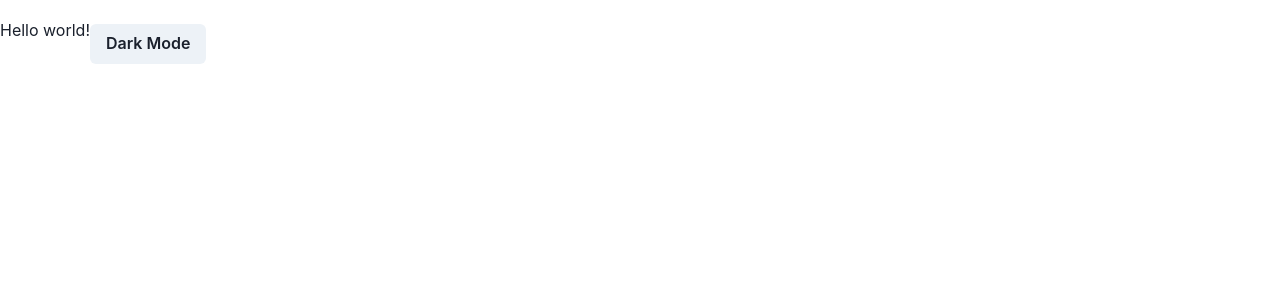
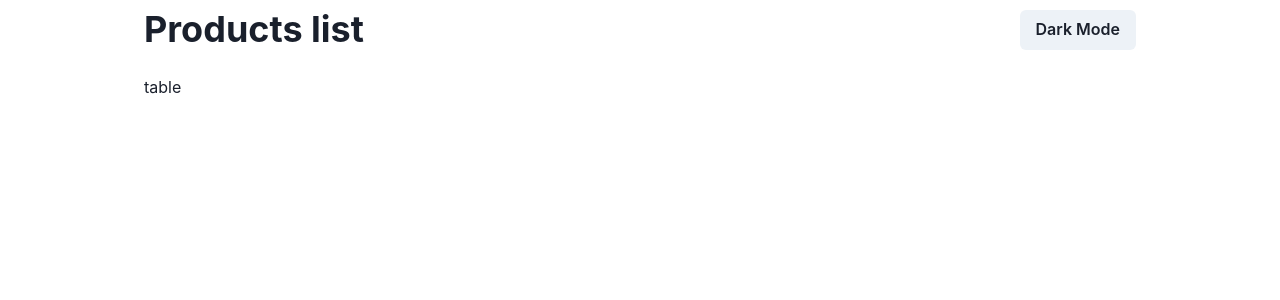
Before and after one commit to YegorKochetkov/sheepfish_test_task, a React (Vite) app: page / in a window 1280 px wide. Shown: the top 300 px of the page. Built offline with nearby package versions, Linux system fonts and the light colour scheme.

Commit message:
feat: add header

```diff
--- a/src/App.tsx
+++ b/src/App.tsx
@@ -1,4 +1,11 @@
-import { Box, Button, useColorMode } from "@chakra-ui/react";
+import {
+	Box,
+	Button,
+	Container,
+	Flex,
+	Heading,
+	useColorMode,
+} from '@chakra-ui/react';
 
 function App() {
 	const { toggleColorMode, colorMode } = useColorMode();
@@ -6,10 +13,22 @@ function App() {
 	return (
 		<>
 			<Box height='100dvh'>
-				Hello world!
-				<Button onClick={toggleColorMode} mt={6}>
-					{colorMode === 'light' ? 'Dark' : 'Light'} Mode
-				</Button>
+				<Container maxW='5xl'>
+					<Flex
+						as='header'
+						justifyContent='space-between'
+						alignItems='center'
+						mt={2}
+					>
+						<Heading>Products list</Heading>
+						<Button onClick={toggleColorMode} minW='min-content'>
+							{colorMode === 'light' ? 'Dark' : 'Light'} Mode
+						</Button>
+					</Flex>
+					<Box as='main' mt={6}>
+						table
+					</Box>
+				</Container>
 			</Box>
 		</>
 	);
```
